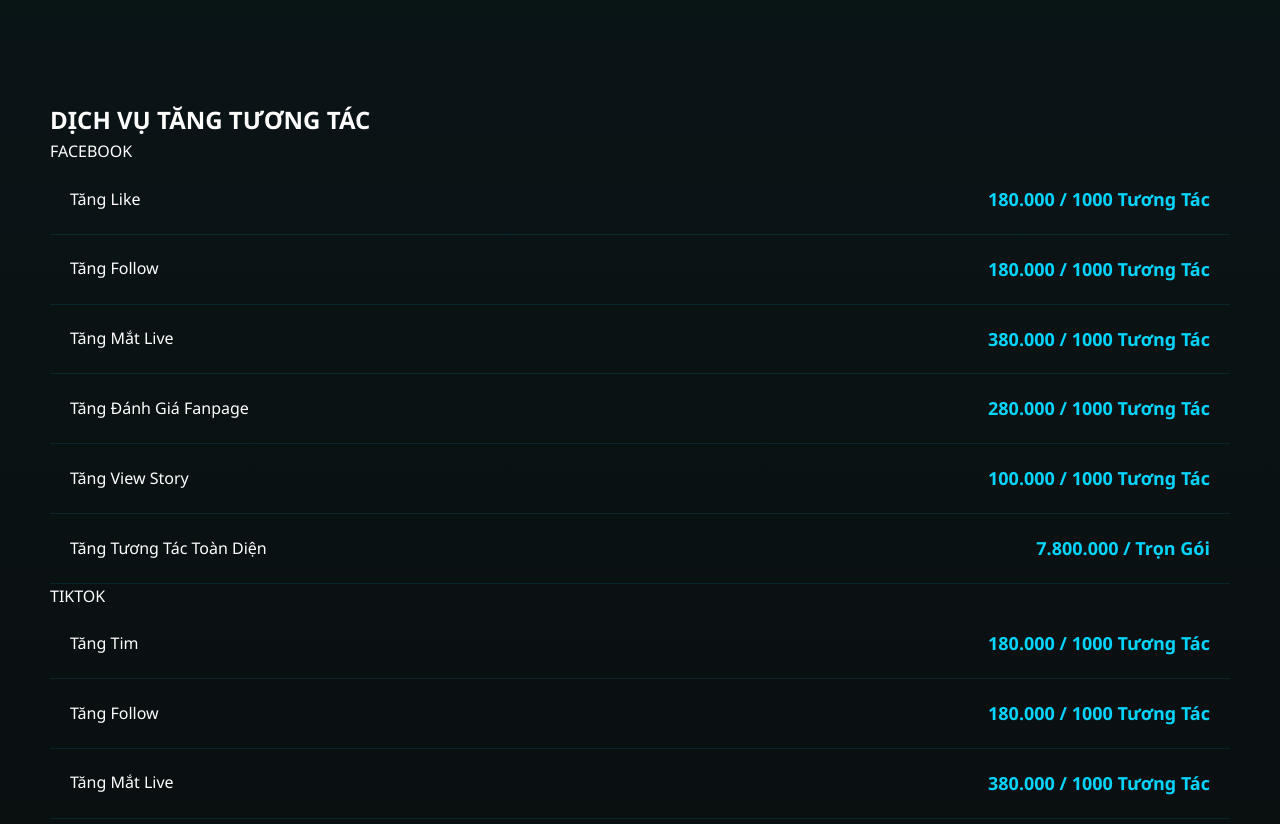
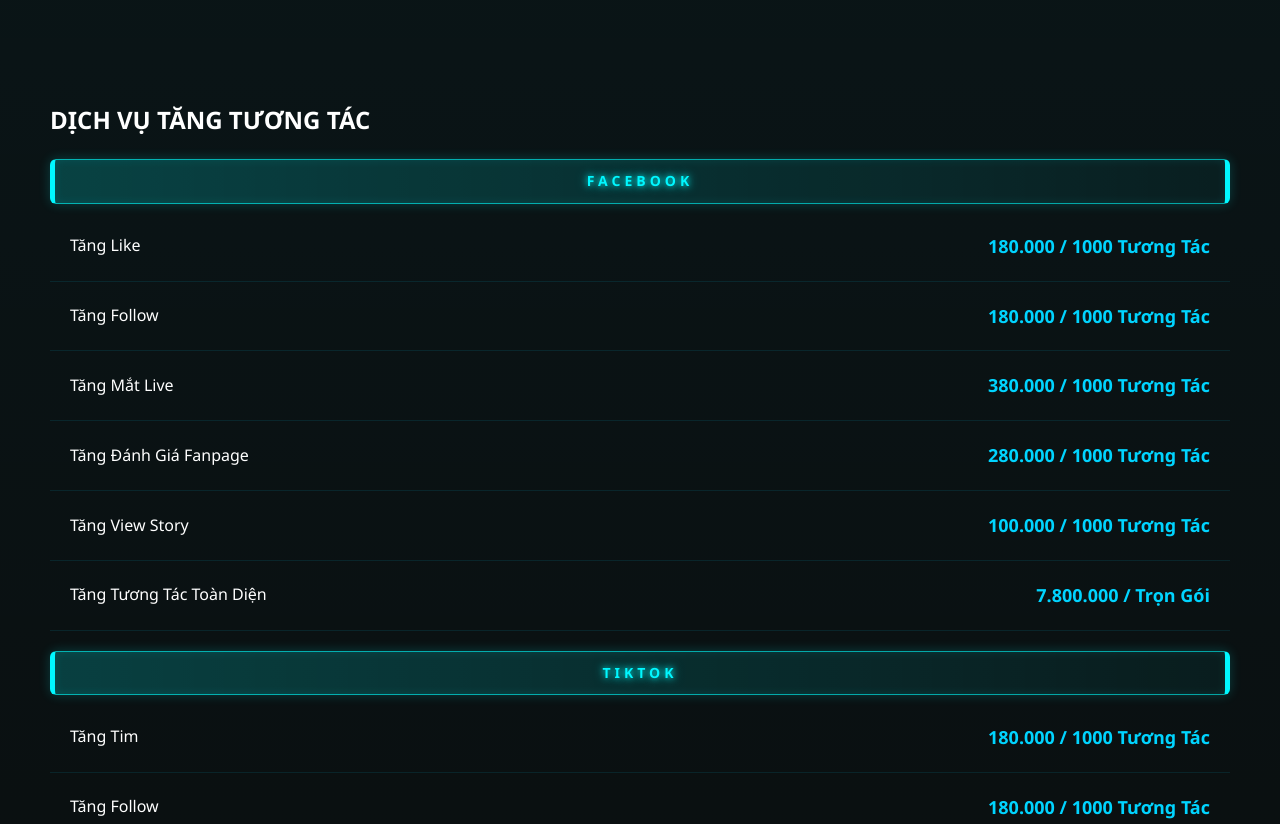
Before and after one commit to vtruong12345/vantruongspsublikevip, a plain HTML site: page index.html in a window 1280 px wide. Shown: the part 1480-2304 px from the top of the page. Drawn offline with Linux system fonts and the light colour scheme.

Commit message:
Update index.html

```diff
--- a/index.html
+++ b/index.html
@@ -549,8 +549,37 @@
         }
 
         .service-card:nth-child(3) {
-            animation-delay: 0.4s;
-        }
+    animation-delay: 0.4s;
+}
+
+/* ===== GROUP TITLE NỔI BẬT ===== */
+.group-title {
+    text-align: center;
+    font-size: 14px;
+    font-weight: 900;
+    letter-spacing: 4px;
+    text-transform: uppercase;
+    padding: 10px 12px;
+    margin: 20px 0 8px;
+
+    color: #00f7ff;
+
+    background: linear-gradient(90deg, rgba(0,255,255,0.2), rgba(0,255,255,0.05));
+
+    border: 1px solid rgba(0,255,255,0.6);
+    border-left: 5px solid #00f7ff;
+    border-right: 5px solid #00f7ff;
+
+    text-shadow:
+        0 0 6px rgba(0,255,255,0.9),
+        0 0 12px rgba(0,255,255,0.6);
+
+    box-shadow:
+        0 0 12px rgba(0,255,255,0.2),
+        inset 0 0 10px rgba(0,255,255,0.1);
+
+    border-radius: 6px;
+}
     </style>
 </head>
 <body>
```
